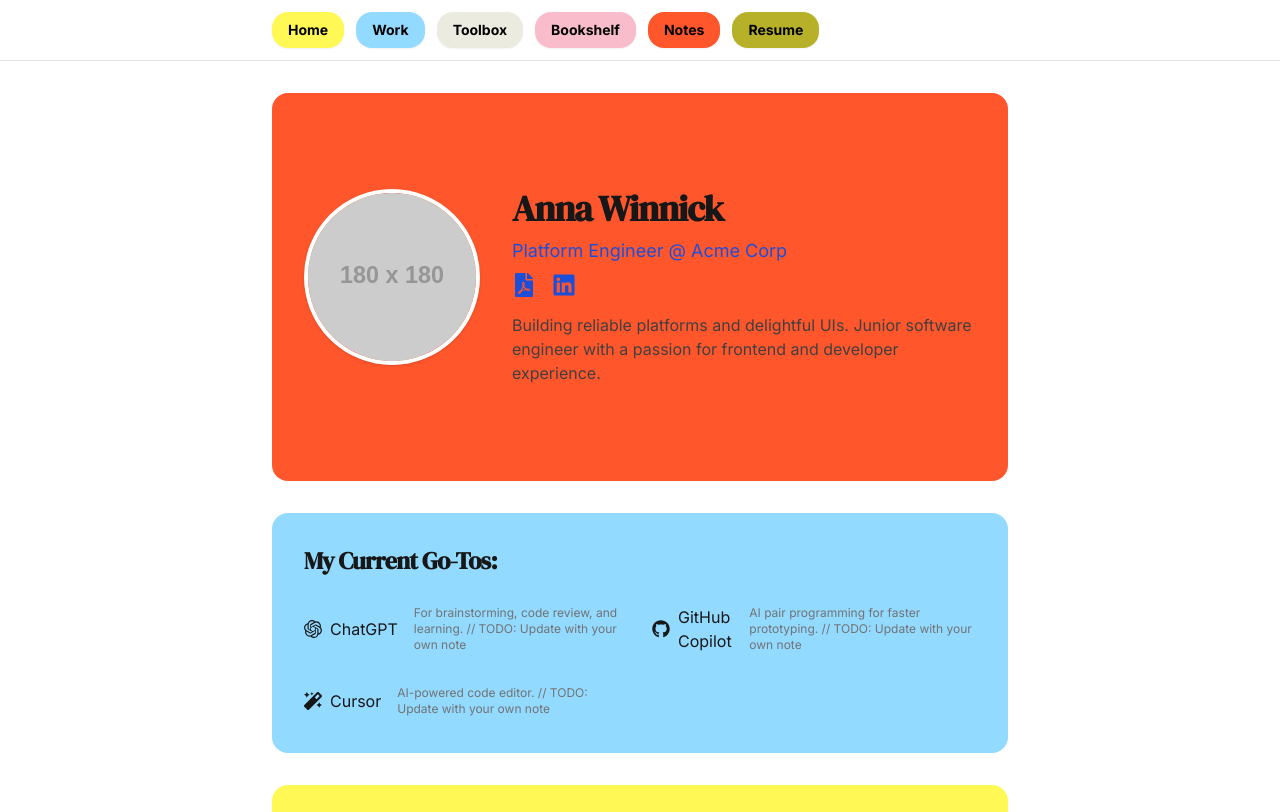
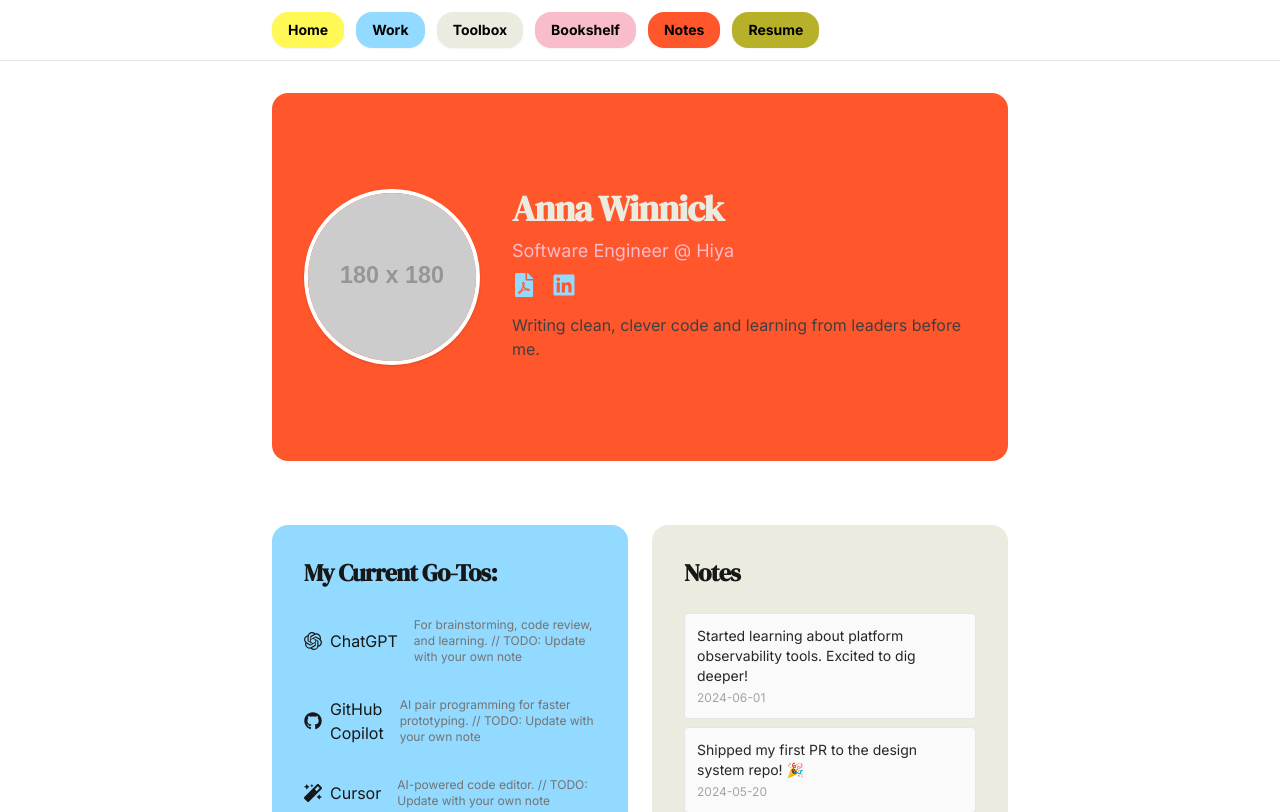
Before and after one commit to AnnaWinnick/portfolio, a React (Vite) app: page / in a window 1280 px wide. Shown: the top 812 px of the page. Built offline with nearby package versions, Linux system fonts and the light colour scheme.

Commit message:
format tweaks

```diff
--- a/src/App.tsx
+++ b/src/App.tsx
@@ -13,11 +13,21 @@ function App() {
       <Navbar />
       <main className="max-w-3xl mx-auto px-4 pb-16">
         <Hero />
-        <FavoriteTools />
+        <div className="flex flex-col md:flex-row gap-6 my-8">
+          <div className="flex-1 min-w-0 flex flex-col">
+            <div className="h-full min-h-[340px] max-h-[420px] flex flex-col">
+              <FavoriteTools forceColumn />
+            </div>
+          </div>
+          <div className="flex-1 min-w-0 flex flex-col">
+            <div className="h-full min-h-[340px] max-h-[420px] flex flex-col overflow-y-auto">
+              <Notes />
+            </div>
+          </div>
+        </div>
         <WorkHighlights />
         <Bookshelf />
         <Toolbox />
-        <Notes />
         <Contact />
       </main>
     </div>
--- a/src/sections/FavoriteTools.tsx
+++ b/src/sections/FavoriteTools.tsx
@@ -3,6 +3,8 @@ import ToolboxItem from '../components/ToolboxItem';
 import React from 'react';
 import { SiOpenai } from 'react-icons/si';
 import { FaGithub, FaMagic } from 'react-icons/fa';
+
+type FavoriteToolsProps = { forceColumn?: boolean };
 
 const favoriteTools = [
   {
@@ -23,9 +25,9 @@ const favoriteTools = [
   // TODO: Add/remove favorite tools
 ];
 
-const FavoriteTools: React.FC = () => (
+const FavoriteTools: React.FC<FavoriteToolsProps> = ({ forceColumn }) => (
   <SectionWrapper id="favorite-tools" title="My Current Go-Tos:" className="bg-accentBlue">
-    <div className="grid grid-cols-1 sm:grid-cols-2 gap-6">
+    <div className={forceColumn ? 'grid grid-cols-1 gap-6' : 'grid grid-cols-1 sm:grid-cols-2 gap-6'}>
       {favoriteTools.map((tool) => (
         <ToolboxItem key={tool.name} {...tool} />
       ))}
--- a/src/sections/Hero.tsx
+++ b/src/sections/Hero.tsx
@@ -11,13 +11,13 @@ const Hero: React.FC = () => (
         className="w-44 h-44 rounded-full object-cover border-4 border-white shadow mb-6 md:mb-0"
       />
       <div className="flex-1 flex flex-col items-center md:items-start">
-        <h1 className="text-4xl font-extrabold tracking-tight mb-2">Anna Winnick</h1> {/* TODO: Replace with your name */}
-        <p className="text-lg text-blue-700 font-medium mb-2">Platform Engineer @ Acme Corp</p> {/* TODO: Replace with your current role */}
+        <h1 className="text-4xl text-accentOffWhite font-extrabold tracking-tight mb-2">Anna Winnick</h1> {/* TODO: Replace with your name */}
+        <p className="text-lg text-accentPink font-medium mb-2">Software Engineer @ Hiya</p> {/* TODO: Replace with your current role */}
         <div className="flex gap-4 mb-4">
           <a
             href="/resume.pdf"
             download
-            className="text-blue-700 hover:text-blue-900 text-2xl"
+            className="text-accentBlue hover:text-accentYellow text-2xl"
             title="Download Resume"
           >
             <FaFilePdf />
@@ -26,13 +26,13 @@ const Hero: React.FC = () => (
             href="https://linkedin.com/in/your-linkedin" // TODO: Replace with your LinkedIn
             target="_blank"
             rel="noopener noreferrer"
-            className="text-blue-700 hover:text-blue-900 text-2xl"
+            className="text-accentBlue hover:text-accentYellow text-2xl"
             title="LinkedIn"
           >
             <FaLinkedin />
           </a>
         </div>
-        <p className="text-neutral-700 max-w-xl mb-0">Building reliable platforms and delightful UIs. Junior software engineer with a passion for frontend and developer experience.</p> {/* TODO: Update tagline/summary */}
+        <p className="text-neutral-700 max-w-xl mb-0">Writing clean, clever code and learning from leaders before me.</p> {/* TODO: Update tagline/summary */}
       </div>
     </div>
   </SectionWrapper>
```
